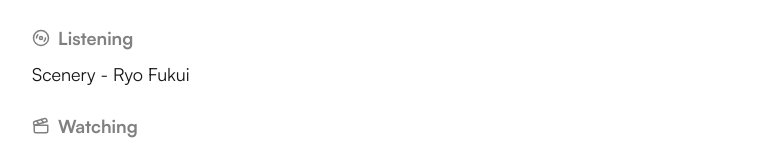
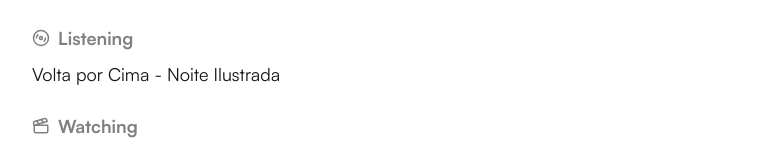
Before and after one commit to andreszapataq/andreszapata.me-v3, a Next.js app: page /en in a window 1280 px wide. Shown: the part 1409-1559 px from the top of the page, without its empty margins (60-820 px from the left). Built offline with nearby package versions, Linux system fonts and the light colour scheme.

Commit message:
update listening

```diff
--- a/components/now.tsx
+++ b/components/now.tsx
@@ -14,7 +14,7 @@
         <span className="live-dot inline-block w-2 h-2 bg-green-500 rounded-full" />
       </h2>
       <div className="space-y-6">
-        <NowItem icon={Disc3} label={t("listening")} value="Scenery - Ryo Fukui" />
+        <NowItem icon={Disc3} label={t("listening")} value="Volta por Cima - Noite Ilustrada" />
         <NowItem
           icon={Clapperboard}
           label={t("watching")}
```
